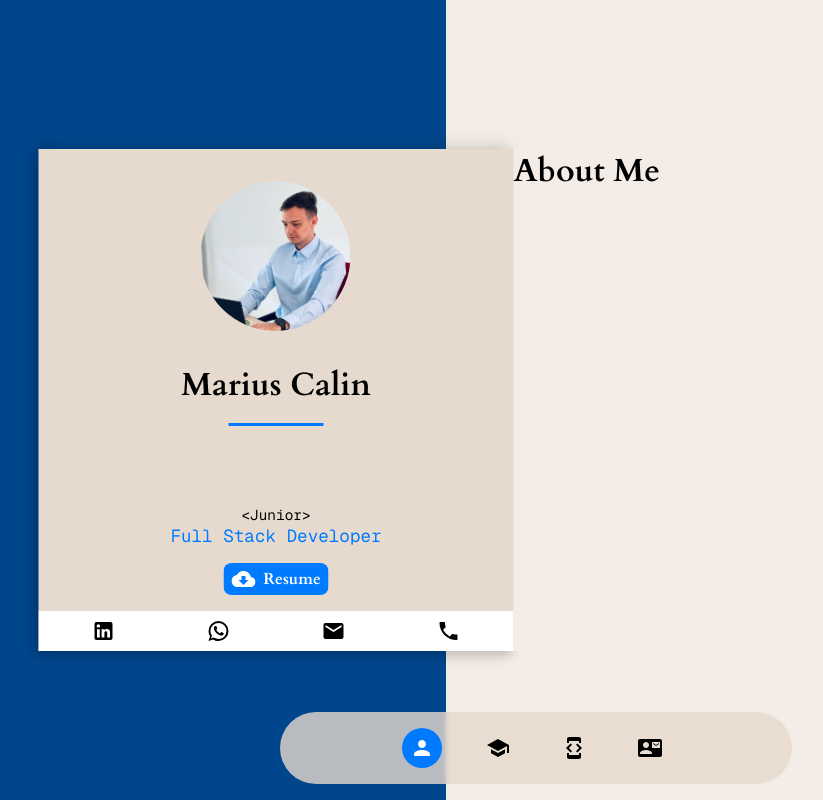
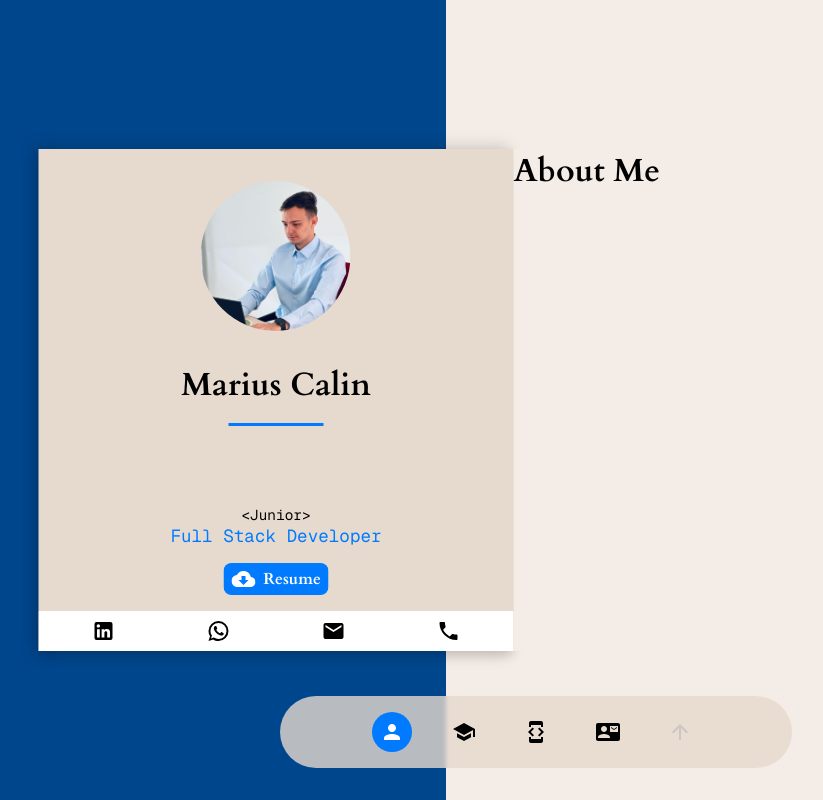
Before and after one commit to mariusalx06/PersonalWebsite, a Next.js app: page / in a window 1280 px wide. Shown: the whole page, without its empty margins (104-927 px from the left). Built offline with nearby package versions, Linux system fonts and the light colour scheme.

Commit message:
scroll to top added

```diff
--- a/app/components/Container/LeftContainer/LeftContainer.module.css
+++ b/app/components/Container/LeftContainer/LeftContainer.module.css
@@ -128,6 +128,6 @@
     margin-bottom: 1rem;
   }
   .profileImage {
-    margin-top: 4rem;
+    margin-top: 3rem;
   }
 }
--- a/app/components/Navigation/NavItem.jsx
+++ b/app/components/Navigation/NavItem.jsx
@@ -1,21 +1,44 @@
 "use client";
 import { usePathname } from "next/navigation";
 import Link from "next/link";
-import { useCallback } from "react";
+import { useCallback, useState, useEffect } from "react";
 import styles from "./NavItem.module.css";
 
-export default function NavItem({ href, icon: Icon, text }) {
+export default function NavItem({ href, icon: Icon }) {
   const pathname = usePathname();
-  const isActive = pathname === href;
+  const isActive = pathname === href && href !== "#top";
+  const [isAtTop, setIsAtTop] = useState(false);
+
+  useEffect(() => {
+    const checkIfAtTop = () => {
+      setIsAtTop(window.scrollY === 0);
+    };
+
+    window.addEventListener("scroll", checkIfAtTop);
+
+    checkIfAtTop();
+
+    return () => {
+      window.removeEventListener("scroll", checkIfAtTop);
+    };
+  }, []);
 
   const handleScroll = useCallback((href) => {
+    if (href === "#top") {
+      window.scrollTo({
+        top: 0,
+        behavior: "smooth",
+      });
+    } else {
       const containerId = href === "/" ? "leftContainer" : "rightContainer";
       const container = document.getElementById(containerId);
       container?.scrollIntoView({ behavior: "smooth", block: "start" });
+    }
   }, []);
 
   return (
     <li className={`${styles.navItem} ${isActive ? styles.active : ""}`}>
+      {href !== "#top" ? (
         <Link
           href={href}
           className={`${styles.navLink} ${isActive ? styles.active : ""}`}
@@ -29,15 +52,16 @@ export default function NavItem({ href, icon: Icon, text }) {
           >
             <Icon className={styles.icon} />
           </div>
-
-        <div
-          className={`${styles.textWrapper} ${
-            isActive ? styles.textWrapperVisible : ""
-          }`}
+        </Link>
+      ) : (
+        <button
+          className={styles.scrollToTopButton}
+          onClick={() => handleScroll(href)}
+          disabled={isAtTop}
         >
-          {text}
-        </div>
-      </Link>
+          <Icon className={styles.icon} />
+        </button>
+      )}
     </li>
   );
 }
--- a/app/components/Navigation/NavItem.module.css
+++ b/app/components/Navigation/NavItem.module.css
@@ -49,54 +49,25 @@
   background-color: #007bff;
 }
 
-.textWrapper {
-  position: absolute;
-  left: 50%;
-  bottom: 145%;
-  background-color: black;
-  color: white;
-  padding: 8px 12px;
-  border-radius: 4px;
-  font-size: 14px;
-  font-weight: 500;
-  opacity: 0;
-  transform: translateX(-50%) translateY(-40px);
-  transition: opacity 0.3s ease, transform 0.3s ease;
-  white-space: nowrap;
+.scrollToTopButton {
+  background: none;
+  border: none;
+  padding: 8px;
+  cursor: pointer;
+  display: flex;
+  justify-content: center;
+  align-items: center;
+  transition: opacity 0.3s ease;
+  font-size: 24px;
+  color: #00a046;
 }
 
-.textWrapper::after {
-  content: "";
-  position: absolute;
-  top: 100%;
-  left: 50%;
-  transform: translateX(-50%);
-  border-width: 10px;
-  border-style: solid;
-  border-color: black transparent transparent transparent;
+.scrollToTopButton:disabled {
+  opacity: 0.5;
+  cursor: not-allowed;
+  color: #b0b0b0;
 }
 
-.textWrapperVisible {
-  opacity: 1;
-  transform: translateX(-50%) translateY(0);
+.scrollToTopButton:hover {
+  opacity: 0.7;
 }
-
-.iconWrapper:hover + .textWrapper,
-.navItem:not(.active):hover .textWrapper {
-  opacity: 1;
-  transform: translateX(-50%) translateY(0);
-}
-
-.navItem.active .textWrapper {
-  opacity: 1;
-  transform: translateX(-50%) translateY(0);
-}
-
-.navItem.active .textWrapper::after {
-  transform: translateX(-50%);
-}
-
-.navItem.active .iconWrapper:hover + .textWrapper {
-  opacity: 1;
-  transform: translateX(-50%) translateY(0);
-}
--- a/app/components/Navigation/Navbar.jsx
+++ b/app/components/Navigation/Navbar.jsx
@@ -5,12 +5,14 @@ import PersonIcon from "@mui/icons-material/Person";
 import SchoolIcon from "@mui/icons-material/School";
 import DeveloperModeIcon from "@mui/icons-material/DeveloperMode";
 import ContactMailIcon from "@mui/icons-material/ContactMail";
+import ArrowUpwardIcon from "@mui/icons-material/ArrowUpward";
 
 const navItems = [
-  { href: "/", icon: PersonIcon, text: "About" },
-  { href: "/studies", icon: SchoolIcon, text: "Studies" },
-  { href: "/projects", icon: DeveloperModeIcon, text: "Projects" },
-  { href: "/contact", icon: ContactMailIcon, text: "Contact" },
+  { href: "/", icon: PersonIcon },
+  { href: "/studies", icon: SchoolIcon },
+  { href: "/projects", icon: DeveloperModeIcon },
+  { href: "/contact", icon: ContactMailIcon },
+  { href: "#top", icon: ArrowUpwardIcon },
 ];
 
 export default function Navbar() {
@@ -18,7 +20,7 @@ export default function Navbar() {
     <nav className={styles.navbar}>
       <ul className={styles.navList}>
         {navItems.map(({ href, icon, text }) => (
-          <NavItem key={href} href={href} icon={icon} text={text} />
+          <NavItem key={href} href={href} icon={icon} />
         ))}
       </ul>
     </nav>
--- a/app/components/Navigation/Navbar.module.css
+++ b/app/components/Navigation/Navbar.module.css
@@ -4,7 +4,7 @@
   left: 50%;
   transform: translateX(-50%);
   padding: 0.5rem 0;
-  margin: 1rem 0;
+  margin: 2rem 0;
   border-radius: 4rem;
   background-color: rgba(230, 218, 206, 0.8);
   backdrop-filter: blur(2px);
@@ -16,14 +16,21 @@
 .navList {
   list-style-type: none;
   display: flex;
-  gap: 20px;
+  gap: 1rem;
   padding: 0;
   margin: 0;
   justify-content: center;
 }
-@media (max-width: 768px) {
+@media (max-width: 992px) {
   .navbar {
-    width: 80%;
+    width: 50%;
     padding: 0;
   }
 }
+
+@media (max-width: 768px) {
+  .navbar {
+    width: 90%;
+    padding: 0;
+  }
+}
```
Lines whose indentation alone changed are shown as unchanged.
